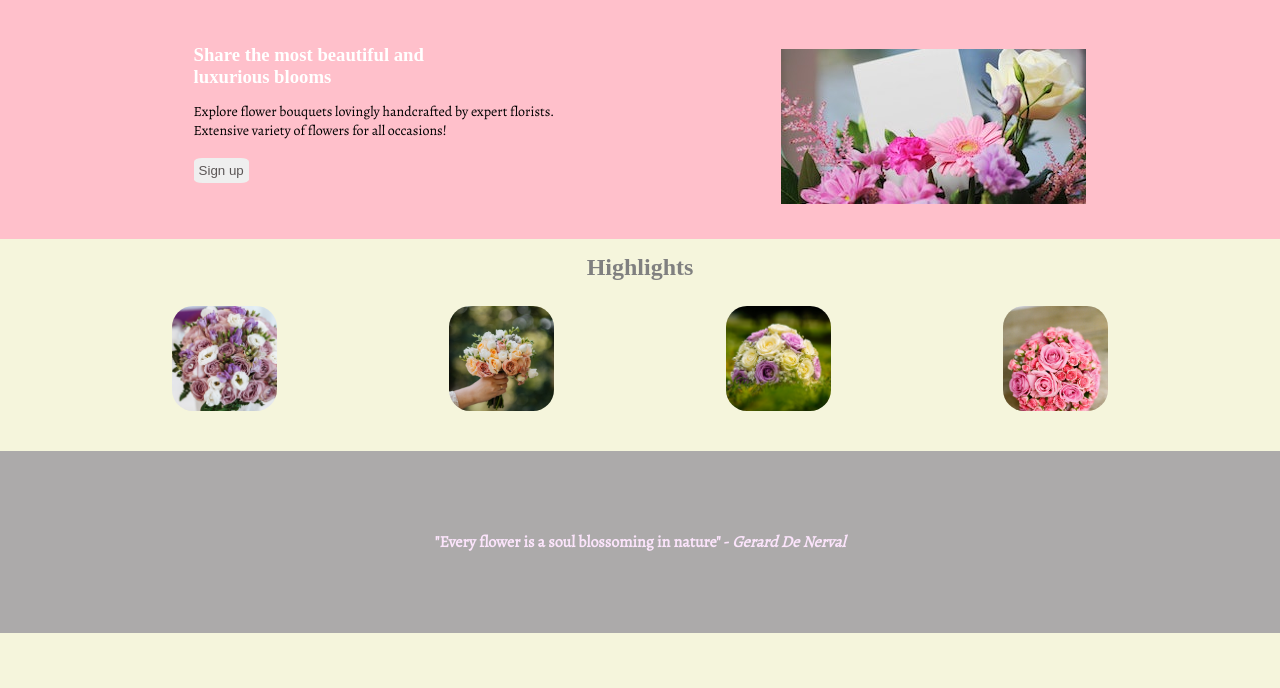
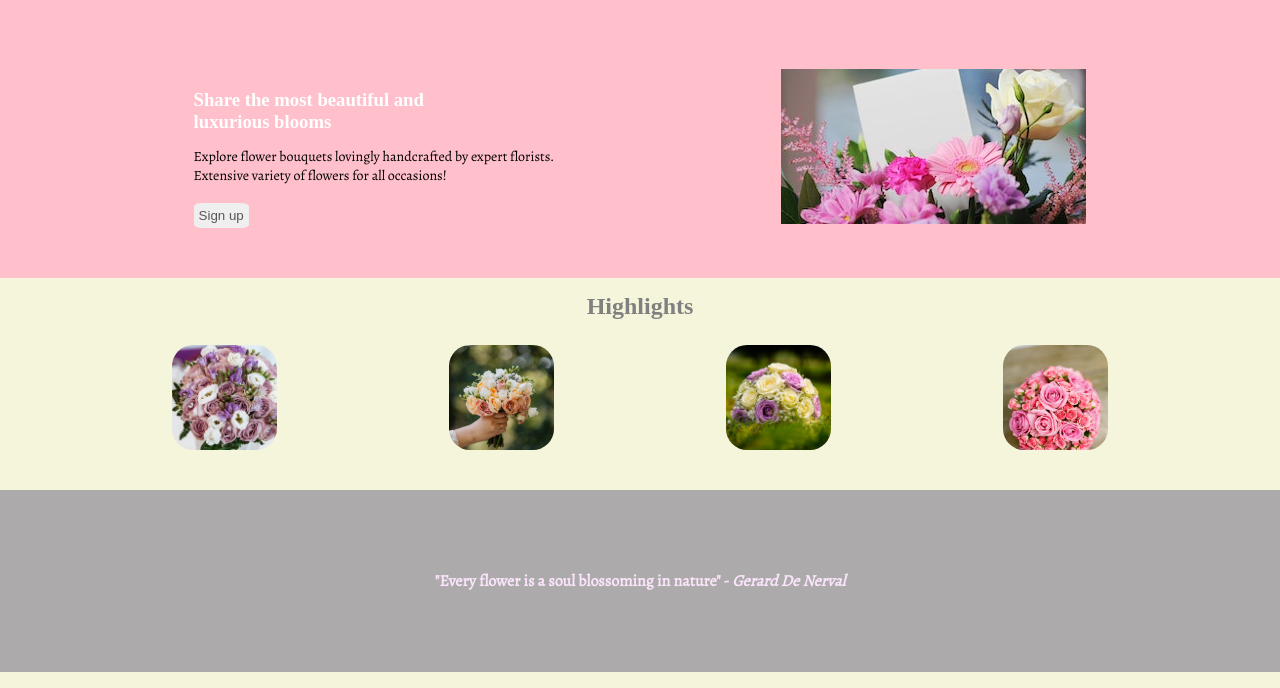
Before and after one commit to JessicaK23/Landing-page, a plain HTML site: page index.html in a window 1280 px wide. Shown: the part 46-734 px from the top of the page. Drawn offline with nearby package versions, Linux system fonts and the light colour scheme.

Commit message:
Edit content in hero header

```diff
--- a/styles.css
+++ b/styles.css
@@ -41,7 +41,8 @@ h3 {
 }
 
 .left {
-    margin-bottom: 5%;
+    margin-top: 45px;
+    margin-bottom: 50px;
 }
 
 h2 {
```
